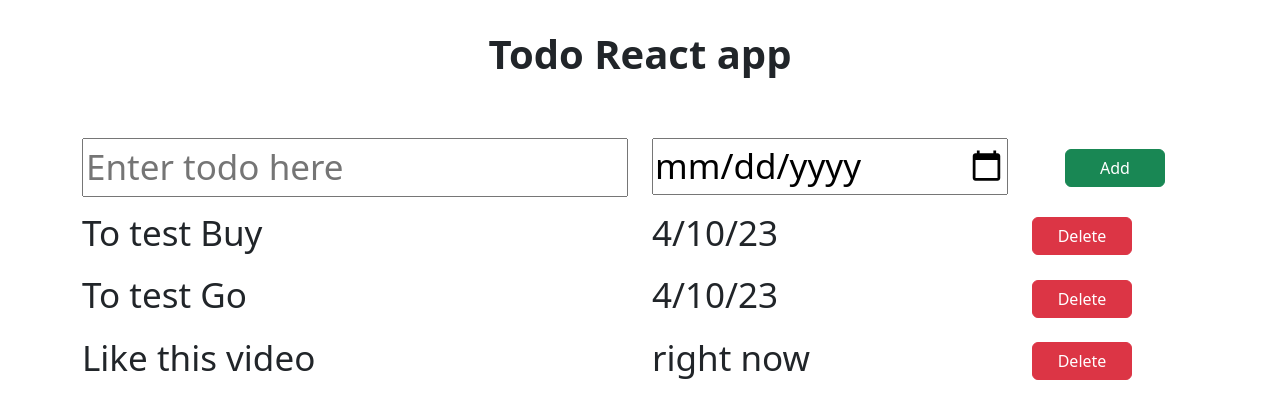
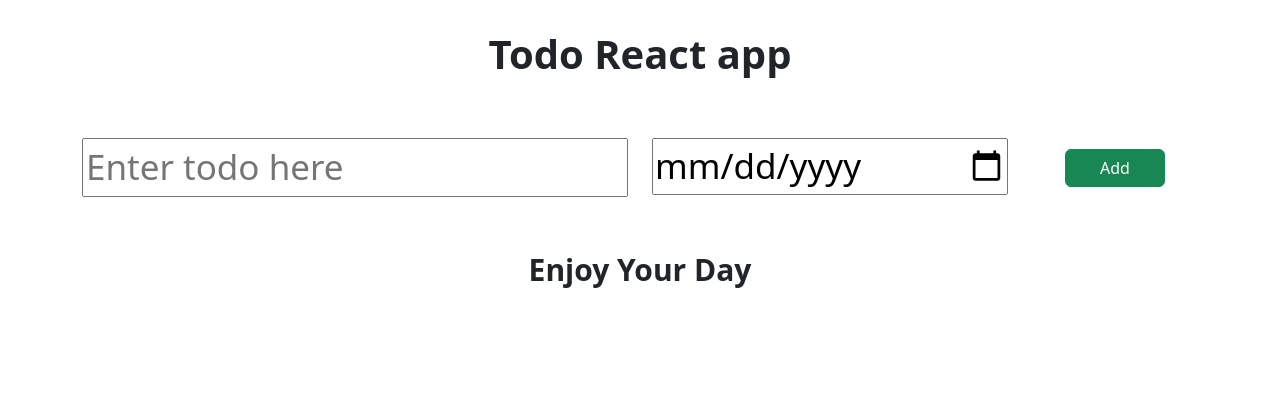
Before and after one commit to Daksh-Badhwar/TodoAppProject, a React (Vite) app: page / in a window 1280 px wide. Shown: the top 418 px of the page. Built offline with nearby package versions, Linux system fonts and the light colour scheme.

Commit message:
Welcome and Delete Functionality

```diff
--- a/src/App.jsx
+++ b/src/App.jsx
@@ -10,29 +10,22 @@ import WelcomeMessage from "./components/WelcomeMessage";
 
 //why state in app compoennent as item not dependenet on add but add is.
 
+//list is with app so for delete we need list
+
 function App() {
  let name;
  let dueDate;
 
-  const initialTodoItems = [
-    {
-      name: "To test Buy",
-      dueDate: "4/10/23"
-    },
-    {
-      name: "To test Go",
-      dueDate: "4/10/23"
-    },
-     {
-      name: "Like this video",
-      dueDate: "right now"
-    }
-  ]
 
-const [todoItems,setTodoItems]=useState(initialTodoItems);
+
+const [todoItems,setTodoItems]=useState([]);
 const handleNewItem = (itemName,itemDueDate)=>{
 const newtodoItems=[...todoItems,{name:itemName,dueDate:itemDueDate}];
 setTodoItems(newtodoItems);
+}
+const handleDeleteItem= (toDoItemName)=>{
+ const newtodoItems= todoItems.filter((item)=>item.name!==toDoItemName);
+ setTodoItems(newtodoItems);
 }
 
 
@@ -41,7 +34,7 @@ setTodoItems(newtodoItems);
       <AppName></AppName>
       <AddTodo onNewItem={handleNewItem}></AddTodo>
       {todoItems.length===0 && <WelcomeMessage></WelcomeMessage>}
-     <TodoItems todoItems={todoItems}></TodoItems>
+     <TodoItems todoItems={todoItems} onDeleteClick={handleDeleteItem} ></TodoItems>
 
     </center>
 
--- a/src/components/TodoItem.jsx
+++ b/src/components/TodoItem.jsx
@@ -1,5 +1,5 @@
 import React from "react";
-const TodoItem=({todoName,todoDate})=>{
+const TodoItem=({todoName,todoDate,onDeleteClick})=>{
 
 
 
@@ -14,7 +14,7 @@ return (
       {todoDate}
     </div>
       <div class="col-2">
-        <button type="button" class="btn btn-danger kg-button">Delete</button>
+        <button type="button" class="btn btn-danger kg-button" onClick={()=>onDeleteClick(todoName)}>Delete</button>
       </div>
 
 </div>
--- a/src/components/TodoItems.jsx
+++ b/src/components/TodoItems.jsx
@@ -2,12 +2,12 @@
 
 import TodoItem from "./TodoItem"
 import styles from  "./TodoItems.module.css"
-const TodoItems= ({todoItems})=>{
+const TodoItems= ({todoItems,onDeleteClick})=>{
 
     return (<div className={styles.itemsContainer}>
         {todoItems.map((item)=>(
 
-        <TodoItem todoName ={item.name} todoDate ={item.dueDate} ></TodoItem>
+        <TodoItem todoName ={item.name} todoDate ={item.dueDate}  onDeleteClick={onDeleteClick}></TodoItem>
         ))}
 
 
```
